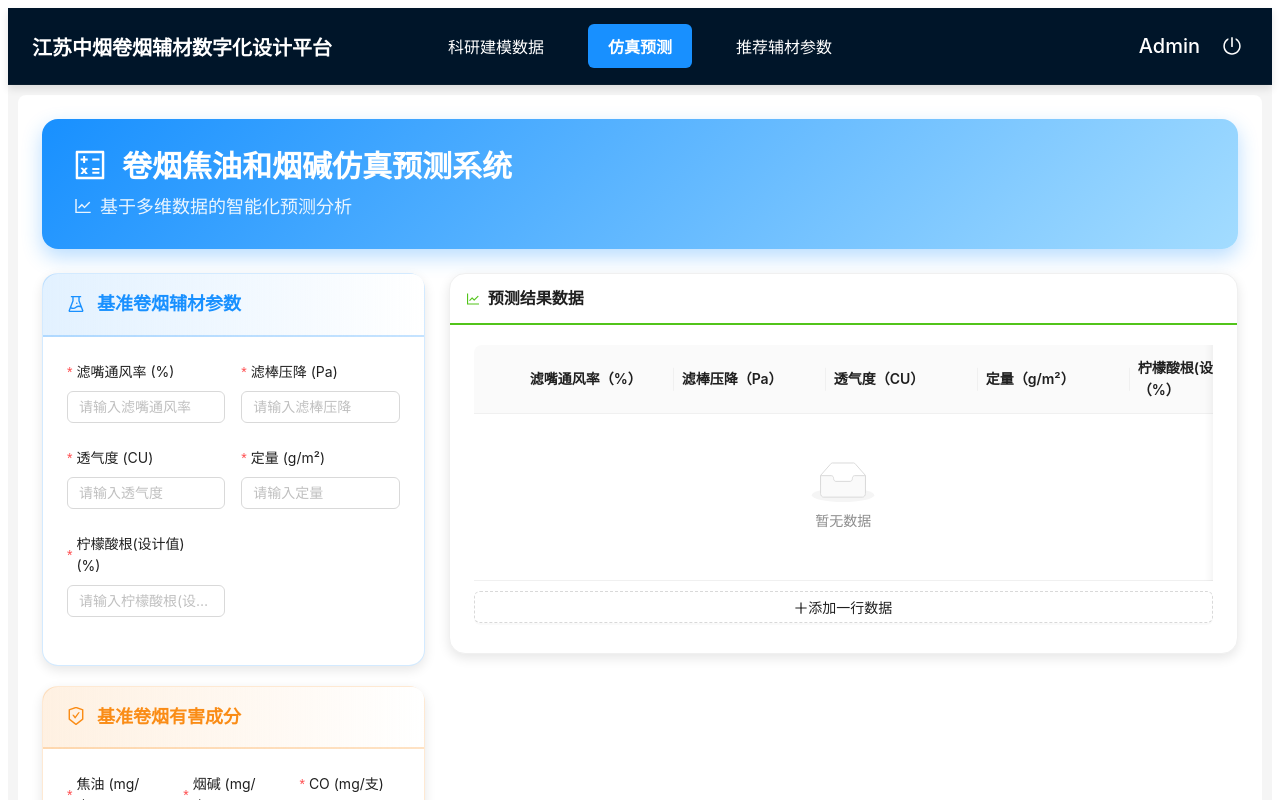
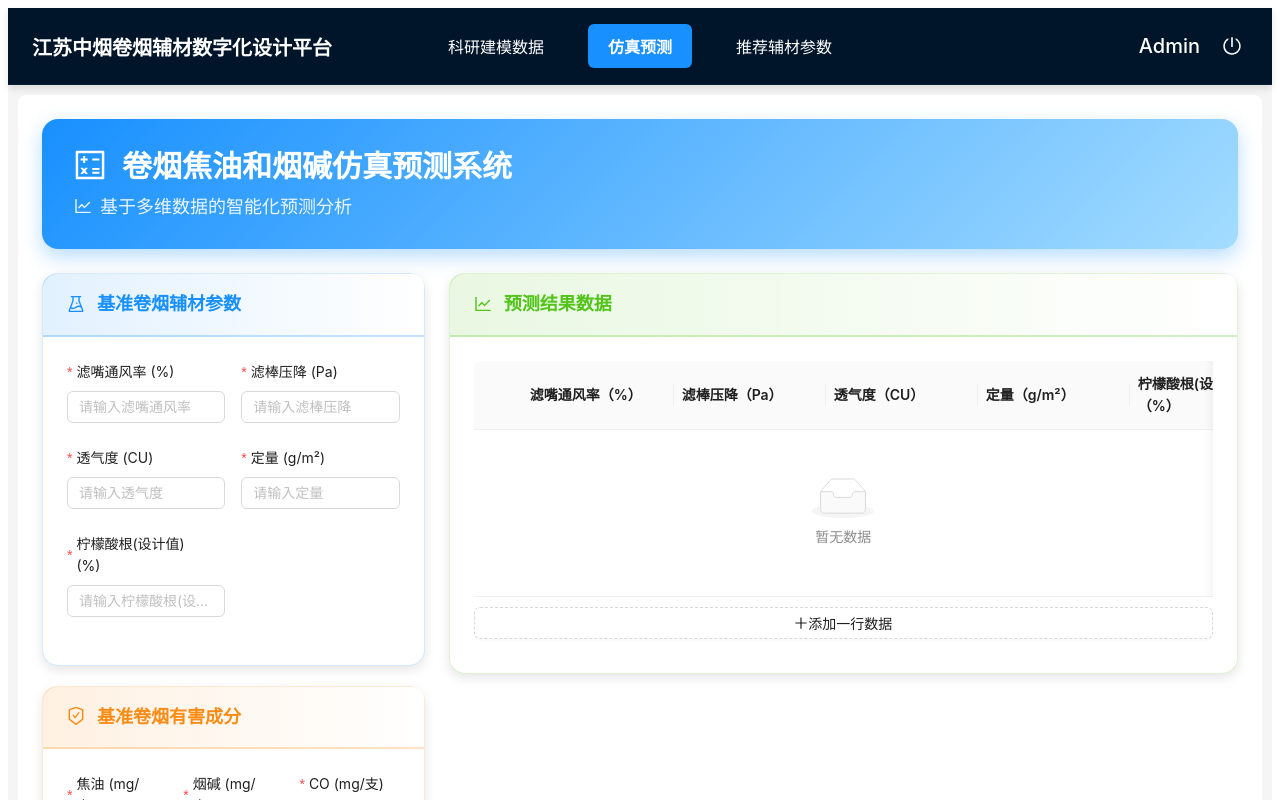
Before and after one commit to ctstic/cmdd_js, a React (Vite) app in the folder src/renderer/: page /#/simulatingForecast in a window 1280 px wide. Shown: the top 800 px of the page. Built offline with nearby package versions, Linux system fonts and the light colour scheme; sample sign-in values are in the browser's storage.

Commit message:
修改预测页面table样式，推荐参数页面添加验证

```diff
--- a/src/renderer/src/pages/RecommendParameter/index.tsx
+++ b/src/renderer/src/pages/RecommendParameter/index.tsx
@@ -197,6 +197,7 @@ const RecommendParameter: React.FC = () => {
   const [rangeForm] = Form.useForm()
   const [tableData, setTableData] = useState<DataType[]>([])
   const [messageApi, contextHolder] = message.useMessage()
+  console.log(baseForm, 'baseFormbaseFormbaseForm')
 
   const info = (type: 'info' | 'success' | 'error' | 'warning' | 'loading', msg: string) => {
     messageApi.open({
@@ -288,14 +289,19 @@ const RecommendParameter: React.FC = () => {
     // console.log('成分权重设置:', weightValues)
     // console.log('辅材参数个性化设计范围:', rangeValues)
 
-    if (
+    if (Object.keys(baseValues).length !== 9) {
+      info('warning', '请正确输入基准参数')
+    } else if (Object.keys(targetValues).length !== 4) {
+      info('warning', '请正确输入目标有害成分')
+    } else if (Object.keys(weightValues).length !== 4) {
+      info('warning', '请正确输入成分权重设置')
+    } else if (
       weightForm.getFieldValue('coWeight') +
         weightForm.getFieldValue('nicotineWeight') +
         weightForm.getFieldValue('tarWeight') >
       1
     ) {
       info('warning', '有害成分权重之和不大于1')
-      return false
     } else {
       const res = await window.electronAPI.rec.auxMaterials({
         count: rangeValues.size,
@@ -318,8 +324,11 @@ const RecommendParameter: React.FC = () => {
           co: item.designParams.co,
           prediction: item.prediction
         }))
-        // console.log(transformedData, 'resrestransformedData')
         setTableData(transformedData)
+
+        baseForm.resetFields()
+        targetForm.resetFields()
+        weightForm.resetFields()
         message.success('参数推荐完成！')
       } else {
         message.error(`${res.data.errors}`)
--- a/src/renderer/src/pages/SimulatingForecast/PredictionTable.tsx
+++ b/src/renderer/src/pages/SimulatingForecast/PredictionTable.tsx
@@ -22,6 +22,13 @@ interface DataSourceType {
 interface PredictionTableProps {
   actionRef?: React.Ref<any>
   expandedRowKeys: React.Key[]
+}
+
+const cardHeaderStyle = {
+  background: `linear-gradient(90deg, #52c41a20 0%, #ffffff 100%)`,
+  padding: '16px 24px',
+  borderRadius: '12px 12px 0 0',
+  borderBottom: `2px solid #52c41a40`
 }
 
 const PredictionTable: React.FC<PredictionTableProps> = ({ actionRef, expandedRowKeys }) => {
@@ -71,16 +78,23 @@ const PredictionTable: React.FC<PredictionTableProps> = ({ actionRef, expandedRo
 
   return (
     <Card
-      style={{ borderRadius: 16, boxShadow: '0 4px 12px rgba(0,0,0,0.1)' }}
+      style={{
+        marginBottom: 20,
+        borderRadius: 16,
+        boxShadow: '0 4px 12px rgba(0,0,0,0.1)',
+        border: '1px solid #52c41a30'
+      }}
       bodyStyle={{ padding: 0 }}
     >
-      <div style={{ padding: '12px 16px', borderBottom: '2px solid #52c41a' }}>
-        <LineChartOutlined style={{ marginRight: 8, color: '#52c41a' }} />
-        <Text strong style={{ fontSize: '16px' }}>
+      <div style={cardHeaderStyle}>
+        {React.cloneElement(<LineChartOutlined />, {
+          style: { marginRight: 12, color: '#52c41a', fontSize: '18px' }
+        })}
+        <Text strong style={{ fontSize: '18px', color: '#52c41a' }}>
           预测结果数据
         </Text>
       </div>
-      <div style={{ padding: '20px 24px' }}>
+      <div style={{ padding: '24px' }}>
         <EditableProTable<DataSourceType>
           expandedRowKeys={expandedRowKeys}
           actionRef={editableTableRef}
```
